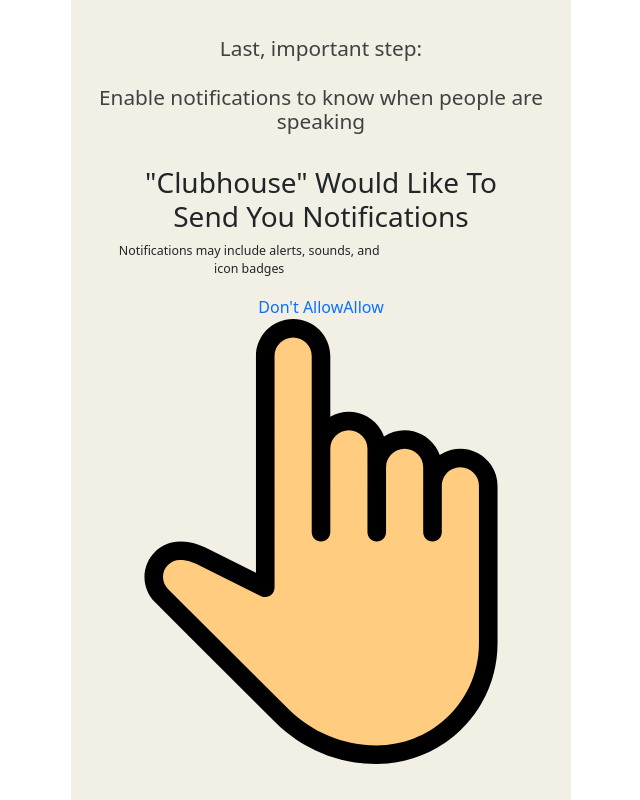
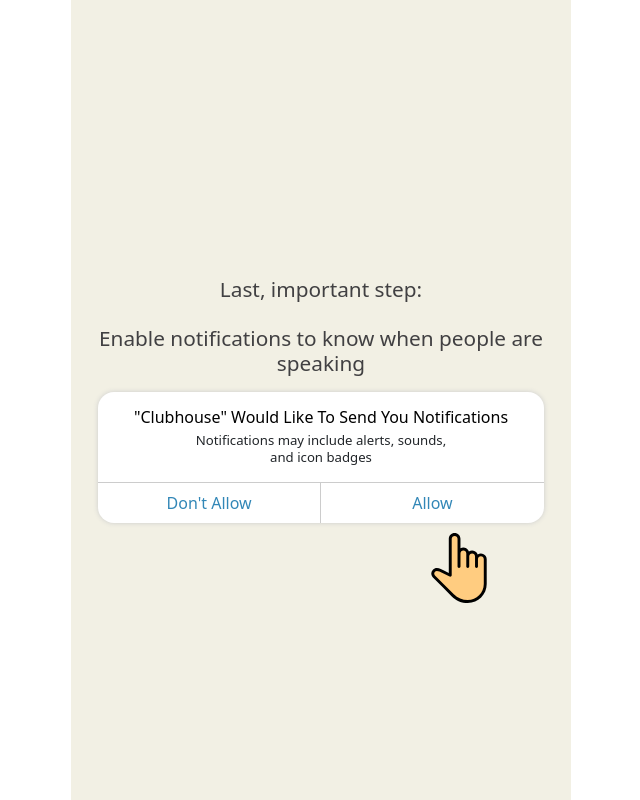
Before and after one commit to sumonaung23/club-house-clone, a React (Create React App) app: page /allow_notification in a window 1280 px wide. Shown: the whole page, without its empty margins (319-959 px from the left). Built offline with nearby package versions, Linux system fonts and the light colour scheme.

Commit message:
added blackBtn, notificationContainer classes styles

```diff
--- a/src/style/phoneConfirm.module.css
+++ b/src/style/phoneConfirm.module.css
@@ -29,3 +29,58 @@
 .phoneConfirmContainer p span {
     font-weight: 500;
 }
+
+.backBtn {
+    position: absolute;
+    top: 10px;
+    left: 10px;
+}
+
+.backBtn img {
+    width: 20px;
+}
+
+.notificationContainer {
+    border-radius: 1em;
+    background-color: #fff;
+    box-shadow: 0px 0px 5px #cccccc;
+}
+
+.notificationContainer h3 {
+    font-size: 1em;
+    font-weight: 500;
+    color: #000000;
+    width: 100%;
+    margin: auto;
+    margin-bottom: 0.3em;
+}
+
+.notificationContainer p {
+    font-size: 0.825em;
+    font-weight: 500;
+    line-height: 1.3;
+    margin: auto;
+}
+
+.notificationContainer .action_btn {
+    position: relative;
+}
+
+.notificationContainer .action_btn a {
+    display: inline-block;
+    width: 50%;
+    padding: 0.5em;
+    border-top: 1px solid #cccccc;
+    color: var(--btnBgColor);
+}
+
+.notificationContainer .action_btn > a:first-child {
+    border-right: 1px solid #cccccc;
+}
+
+.notificationContainer .hand_icon {
+    position: absolute;
+    bottom: -80px;
+    right: 50px;
+    width: 70px;
+}
```
